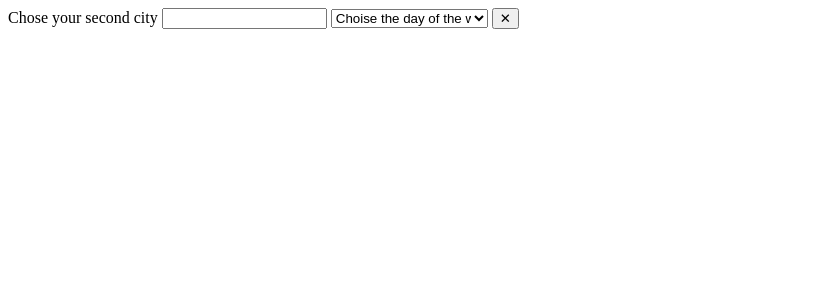
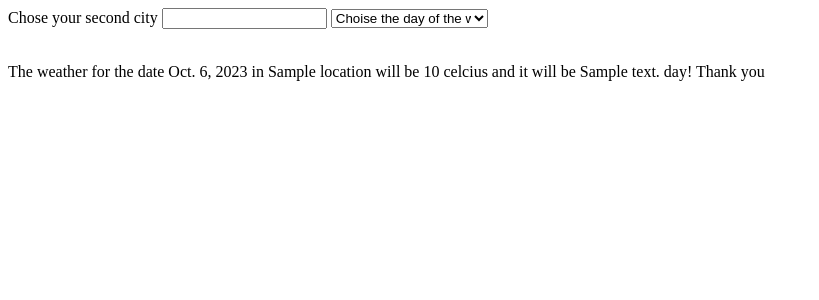
Before and after one commit to gltwodotlineci/small_weather_app, a Django app: page /city2/ in a window 1280 px wide. Shown: the top 300 px of the page, without its empty margins (0-819 px from the left). Run offline with Django 3.2, Linux system fonts and the light colour scheme; tables that the repository leaves empty hold one stand-in row (values such as "Sample post"); a database or web service that is not in the repository returns one stand-in record (values such as "Sample title"); data that the repository does not hold is empty; some libraries are stand-ins or nearby versions.

Commit message:
adding city in weather

```diff
--- /dev/null
+++ b/weather_api/weather_backend/templates/general/city2.html
@@ -0,0 +1,55 @@
+{% extends 'base/base.html' %}
+{% block content %}
+<div id="show2">
+    <form method="POST">
+        {% csrf_token %}
+        <tr class='editing'>
+            <label for="insertForm4" class="form-label"> Chose your second city
+                <input type="text" class="form-control border-4 rounded-pill" id="inserCity2"
+                        name="city2" style="width: 157px;" role="textbox" aria-label="Entrer the first city name">
+            </label>
+
+
+            <select name="day2" class="form-control border-4 rounded-pill" id="insertForm" required
+                    style="width: 157px;" role="menu" aria-label="Selectioner menu">
+                <option value="" disabled selected hidden>Choise the day of the weather</option>
+                <option value=1>Today</option>
+                <option value=2>Tomorrow</option>
+                <option value=3>The day after tomorrow</option>
+                <option value=4>Three days from now</option>
+                <option value=5>Four days from now</option>
+                <option value=6>Five days from now</option>
+                <option value=7>Six days from now</option>
+            </select>
+            <!--
+            <button class="close"
+                    hx-get="/city2?hide=true/"
+                    hx-swap="outerHTML"
+                    hx-target="#show2"
+                    type="button">&#x2715;
+            </button>
+            -->
+            <br>
+        </tr>
+
+        <button type="submit" class="btn btn-success" id="boutonCity2"
+            role="button" aria-label="submiting choice" style="opacity: 0.0">
+        </button>
+    </form>
+</div>
+
+    <p>
+        {% if not response.location.name %}
+            <p>
+                Make sure the city you've choosed is well spelled!
+            </p>
+        {% else %}
+            <p>
+                The weather for the date {{ response.date_chosed }} in {{response.location.name }} will be {{ response.current.temp_c }} celcius
+                and it will be {{ response.current.condition.text }} day!
+                Thank you
+            </p>
+        {% endif %}
+    </p>
+
+{% endblock %}
--- a/weather_api/weather_backend/templates/general/city_weather.html
+++ /dev/null
@@ -1,31 +0,0 @@
-{% extends 'base/base.html' %}
-{% block content %}
-<div id="show2">
-    <tr class='editing'>
-        <label for="insertForm4" class="form-label"> Chose your {{ nb_text.0 }} city
-            <input type="text" class="form-control border-4 rounded-pill" id="insertForm4"
-                       name="cities.0" style="width: 157px;" role="textbox" aria-label="Entrer the first city name">
-        </label>
-
-
-
-        <select name="{{ days.0 }}" class="form-control border-4 rounded-pill" id="insertForm" required
-                            style="width: 157px;" role="menu" aria-label="Selectioner menu">
-                      <option value="" disabled selected hidden>Choise the day of the weather</option>
-                      <option value=1>Today</option>
-                      <option value=2>Tomorrow</option>
-                      <option value=3>The day after tomorrow</option>
-                      <option value=4>Three days from now</option>
-                      <option value=5>Four days from now</option>
-                      <option value=6>Five days from now</option>
-                      <option value=7>Six days from now</option>
-        </select> <button class="close"
-                        hx-get="/city2?hide=true/"
-                        hx-swap="outerHTML"
-                        hx-target="#show2"
-                          type="button">&#x2715; </button>
-        <br>
-    </tr>
-</div>
-
-{% endblock %}
--- a/weather_api/weather_backend/urls.py
+++ b/weather_api/weather_backend/urls.py
@@ -4,5 +4,5 @@ from . import views
 
 urlpatterns = [
     path('', views.home, name='home'),
-    path('city2/', views.send_city, name='send_city')
+    path('city2/', views.send_city2, name='send_city')
 ]
--- a/weather_api/weather_backend/views.py
+++ b/weather_api/weather_backend/views.py
@@ -2,40 +2,24 @@ from django.shortcuts import render
 from django.utils import timezone
 
 from dateutil.relativedelta import relativedelta
-from .serializers import CitydayValidator
+from .serializers import CitydayValidator, SecondCityValidator
 from cryptography.fernet import Fernet
 
 import requests, datetime, os
 #from .serializers import CitydayValidator
-from django.conf import settings
 
 def home(request):
     # searching for th api key from .env
     # Generating a key for Fernet and passing the fonction to f
-    key = Fernet.generate_key()
-    f = Fernet(key)
-
-    # The testing key example case (api non encrypted)
-    api_key = os.environ.get('W_API_KEY')
-
     '''
     # Geting the encripted key from .env and decripte it.
     encripted_api_key = os.environ.get('encripted_api_key')
     api_key = f.decrypt(encripted_api_key).decode()
     '''
 
-    #calling the data from the validator
-    '''
-    city_date_validator = CityDayValidator(data=request.POST)
-    if not city_date_validator:
-        #if the data sent are not validated from the serializer
-        return render(request,'',{
-            'message': f"Enter the right city name!"
-        })
+    # The testing key example case (api non encrypted)
+    api_key = os.environ.get('W_API_KEY')
 
-    #If the data are validated:
-    validated_data = city_date_validator.validated_data
-    '''
     city1, added_days, day = "Paris", 0, 0
 
     #Geting the data from post
@@ -44,12 +28,11 @@ def home(request):
         city_day_validator = CitydayValidator(data=request.POST)
         if not city_day_validator.is_valid():
             #if the data sent are not validated from the serializer
-            print("nnnnnnnnnnnn oooo ooo nn")
-            return render(request,'base/home0.html',{
+            return render(request,'base/home.html',{
                 'message': f"Enter the right city name!"
             })
 
-
+        #calling the data from the validator
         city1 = city_day_validator.validated_data['city1']
         added_days = city_day_validator.validated_data['day']
     # creating the url with the link + api + town
@@ -63,6 +46,34 @@ def home(request):
     return render(request, 'general/home.html', {'response': response})
 
 
+def send_city2(request):
+    city2, added_days, day2 = "Paris", 0, 0
+    #Geting the api
+    api_key = os.environ.get('W_API_KEY')
+    if request.method == "POST":
+        city_day_validator = SecondCityValidator(data=request.POST)
+        if not city_day_validator.is_valid():
+            #if the data sent are not validated from the serializer
+            return render(request,'general/home.html',{
+                'message': f"Enter the right city name!"
+            })
+
+        #calling the data from the validator
+        city2 = city_day_validator.validated_data['city2']
+        added_days = city_day_validator.validated_data['day2']
+
+    # creating the url with the link + api + town
+    #url_data = f"http://api.weatherapi.com/v1/current.json?key=31ff1ed1c68f4655b5b200134230510&q=Paris&days=1&aqi=no&alerts=no"
+    url_data = f'http://api.weatherapi.com/v1/forecast.json?key={api_key}&q={city2}&days={added_days}&aqi=no&alerts=no'
+    day_choosed = timezone.localdate() + relativedelta(days=added_days)
+
+    response = requests.get(url_data).json()#.format(api_key, town, day)).json()
+    response['date_chosed'] = day_choosed
+
+    return render(request, 'general/city2.html', {'response': response})
+
+
+'''
 def send_city(request):
     city_dict = {
         'cities': ['city2','city3','city4'],
@@ -73,4 +84,5 @@ def send_city(request):
     }
     if request.GET.get('hide') == False:
         return render(request, 'general/home.html', context=city_dict)
-    return render(request, 'general/city_weather.html', context=city_dict)
+    return render(request, 'general/city2.html', context=city_dict)
+'''
```
Also changed, not shown: weather_api/weather_backend/serializers.py (+14 -1 lines), weather_api/weather_backend/templates/general/home.html (+6 -4 lines), 1 other file.
